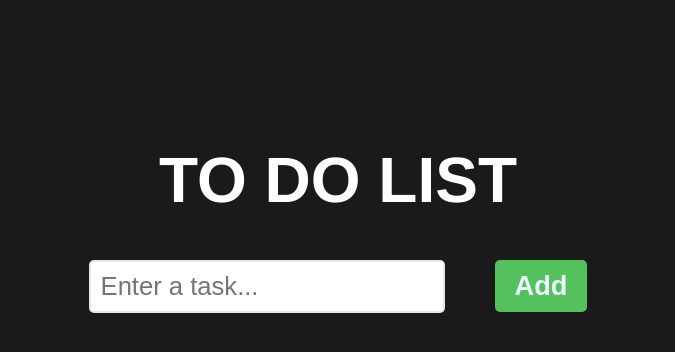
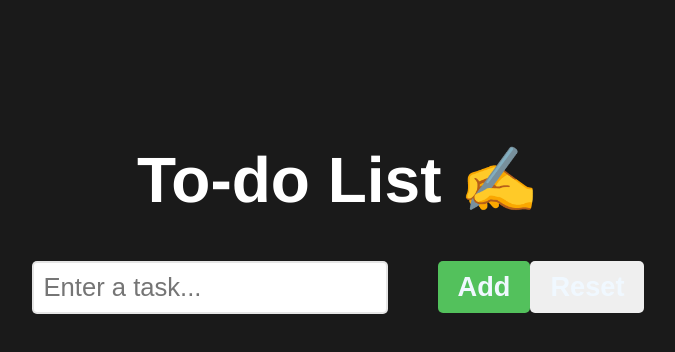
Before and after one commit to CharanSamsani/to-do-list, a React (Vite) app: page / in a window 1280 px wide. Shown: the top 352 px of the page, without its empty margins (302-977 px from the left). Built offline with nearby package versions, Linux system fonts and the light colour scheme.

Commit message:
Update toDoList.jsx

```diff
--- a/src/components/toDoList.jsx
+++ b/src/components/toDoList.jsx
@@ -30,6 +30,11 @@ function ToDoList() {
     }
   }
 
+  function resetTasks() {
+    setTasks([]);
+    localStorage.removeItem("tasks");
+  }
+
   function deleteTask(index) {
     const updatedTasks = tasks.filter((_, i) => i !== index);
     setTasks(updatedTasks);
@@ -53,7 +58,7 @@ function ToDoList() {
 
   return (
     <div className='to-do-list'>
-      <h1>TO DO LIST</h1>
+      <h1>To-do List ✍️</h1>
 
       <div>
         <input
@@ -64,6 +69,9 @@ function ToDoList() {
         />
         <button className='add-btn' onClick={addTask}>
           Add
+        </button>
+        <button className='reset-btn' onClick={resetTasks}>
+          Reset
         </button>
       </div>
 
@@ -87,4 +95,5 @@ function ToDoList() {
   );
 }
 
+
 export default ToDoList;
```
